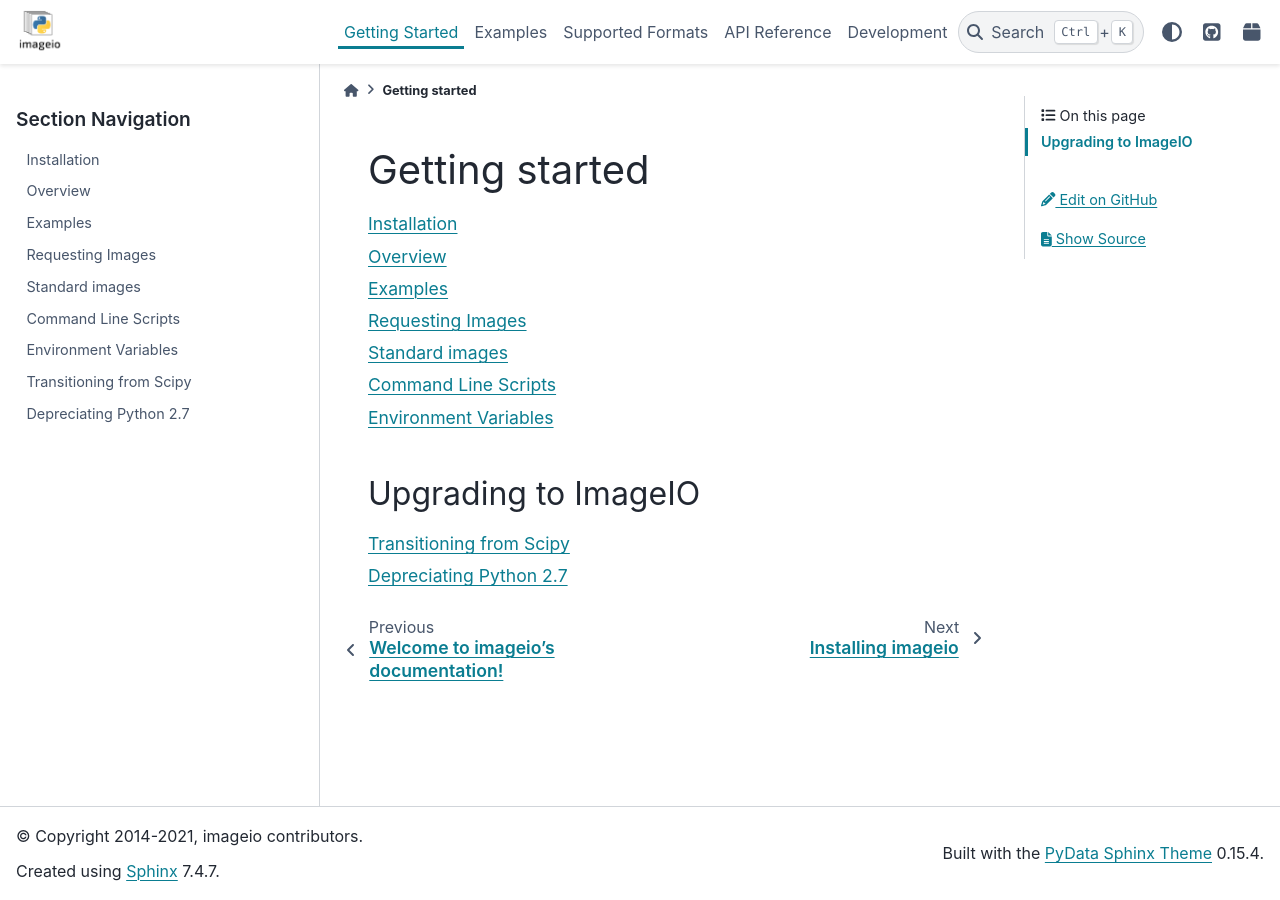
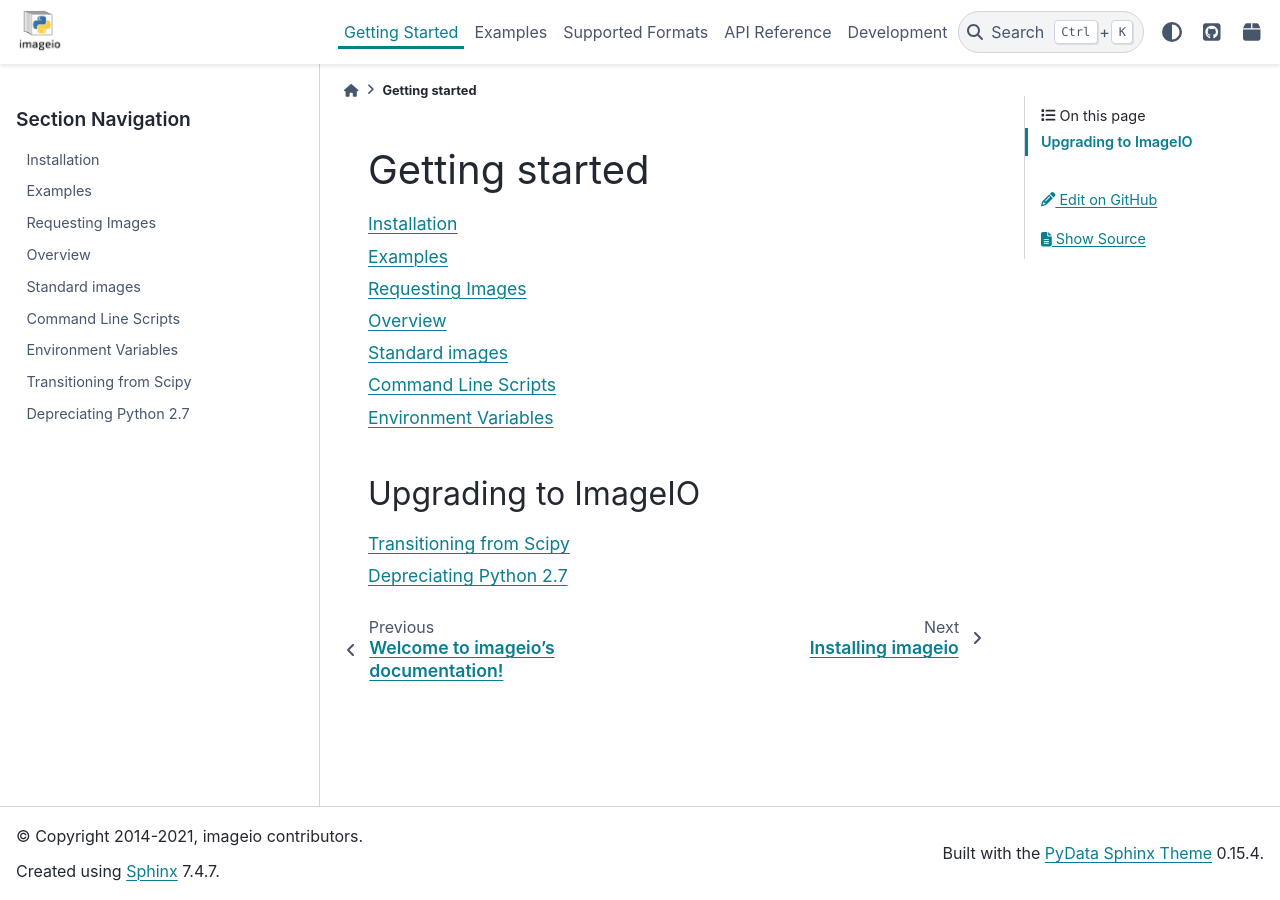
Before and after one commit to imageio/imageio, a Sphinx documentation site: the page built from docs/getting_started/index.rst, in a window 1280 px wide. Built offline with Sphinx 7.4.7 and the PyData theme 0.15.4, drawn with Linux system fonts in a browser that asks for light colours.

```diff
--- a/docs/getting_started/index.rst
+++ b/docs/getting_started/index.rst
@@ -6,9 +6,9 @@ Getting started
   :maxdepth: 1
 
   Installation <installation>
-  Overview <overview>
   Examples <../examples>
   Requesting Images <requests>
+  Overview <overview>
   Standard images <standardimages>
   Command Line Scripts <cmdlinescripts>
   Environment Variables <envvariables>
```
